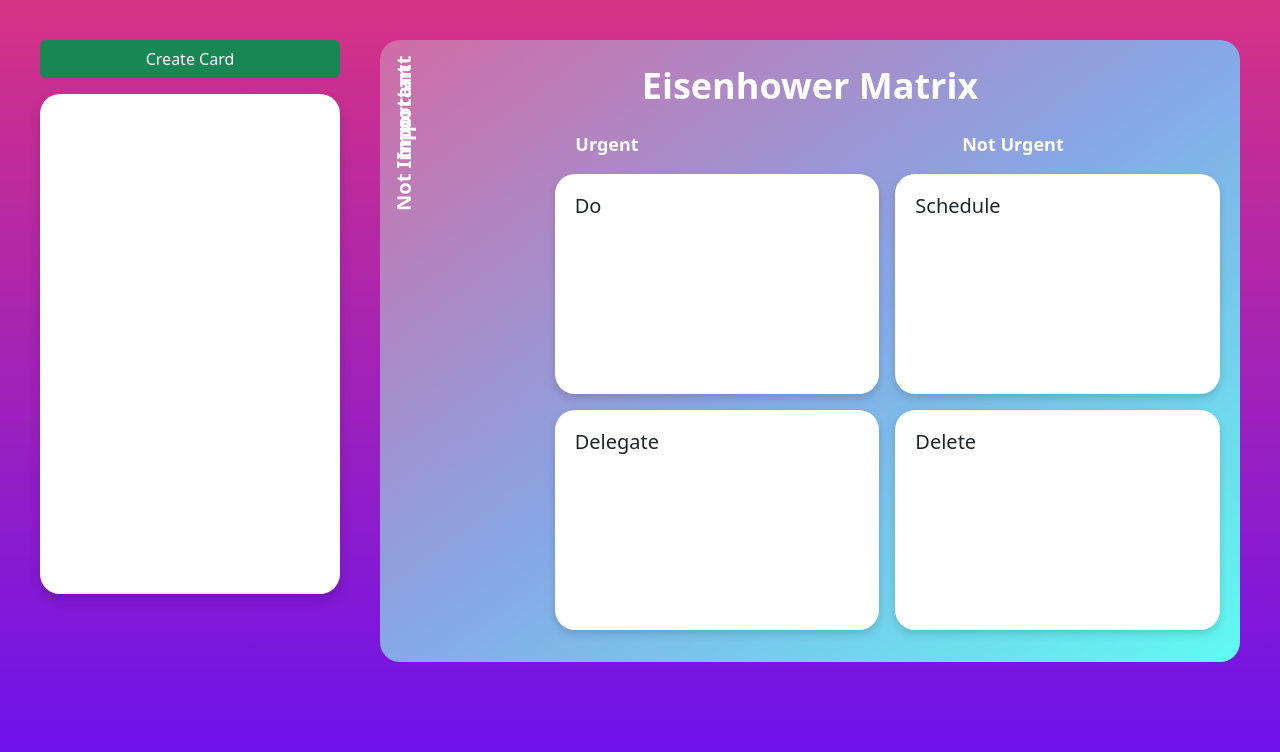
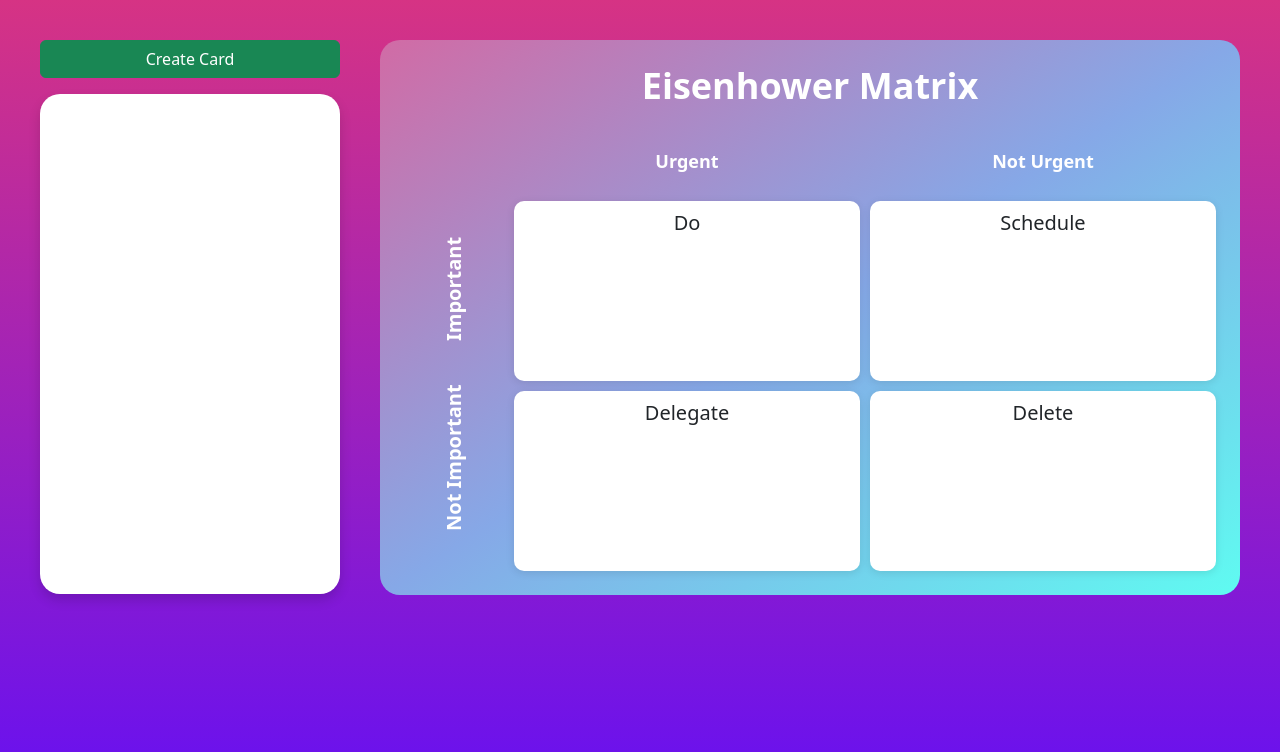
Before and after one commit to NavidNikoo/StudySkills, a React (Create React App) app: page / in a window 1280 px wide. Shown: the top 752 px of the page. Built offline with nearby package versions, Linux system fonts and the light colour scheme.

Commit message:
Eisenhower

```diff
--- a/src/components/EisenhowerMatrix/EisenhowerMatrix.css
+++ b/src/components/EisenhowerMatrix/EisenhowerMatrix.css
@@ -125,16 +125,40 @@
     padding: 10px;
 }
 
+.matrix-layout {
+    display: grid;
+    grid-template-columns: 100px 1fr 1fr;
+    grid-template-rows: 60px 1fr 1fr;
+    gap: 10px;
+    align-items: center;
+    text-align: center;
+}
+
+.top-label {
+    font-weight: bold;
+    font-size: 18px;
+    color: white;
+}
+
 .side-label {
     transform: rotate(-90deg);
-    transform-origin: left center;
+    transform-origin: center center;
     font-weight: bold;
     font-size: 20px;
     color: white;
+    white-space: nowrap;
     text-align: center;
-    white-space: nowrap;
+}
+
+.matrix-layout .quadrant {
+    background: white;
+    border-radius: 10px;
+    padding: 10px;
+    min-width: 250px;
+    min-height: 180px;
+    box-shadow: 0 2px 8px rgba(0, 0, 0, 0.1);
     display: flex;
+    flex-direction: column;
     align-items: center;
-    justify-content: center;
-    height: 100%;
+    justify-content: flex-start;
 }
--- a/src/components/EisenhowerMatrix/EisenhowerMatrix.js
+++ b/src/components/EisenhowerMatrix/EisenhowerMatrix.js
@@ -76,22 +76,15 @@ function EisenhowerMatrix() {
                     <div className="matrix-container p-4">
                         <h2 className="matrix-header mb-4">Eisenhower Matrix</h2>
 
-                        {/* Labels: Urgent / Not Urgent */}
-                        <div className="d-flex justify-content-center mb-2">
-                            <div className="matrix-label text-center">Urgent</div>
-                            <div className="matrix-label text-center">Not Urgent</div>
-                        </div>
+                        {/* 3x3 Grid Layout */}
+                        <div className="matrix-layout">
+                            {/* Top Row */}
+                            <div></div> {/* Empty cell */}
+                            <div className="top-label">Urgent</div>
+                            <div className="top-label">Not Urgent</div>
 
-                        <div className="d-flex">
-                            {/* Labels: Important / Not Important */}
-                            <div className="d-flex flex-column justify-content-between me-2" style={{ height: "100%" }}>
+                            {/* Second Row */}
                             <div className="side-label">Important</div>
-                                <div className="side-label">Not Important</div>
-                            </div>
-
-                            {/* Quadrants */}
-                            <div className="w-100">
-                                <div className="row">
                             <Quadrant
                                 title="Do"
                                 tasks={tasks.Do}
@@ -104,8 +97,9 @@ function EisenhowerMatrix() {
                                 onDrop={(e) => handleDrop(e, "Schedule")}
                                 onDragOver={allowDrop}
                             />
-                                </div>
-                                <div className="row">
+
+                            {/* Third Row */}
+                            <div className="side-label">Not Important</div>
                             <Quadrant
                                 title="Delegate"
                                 tasks={tasks.Delegate}
@@ -119,8 +113,6 @@ function EisenhowerMatrix() {
                                 onDragOver={allowDrop}
                             />
                         </div>
-                            </div>
-                        </div>
 
                     </div>
                 </div>
--- a/src/components/EisenhowerMatrix/Quadrant.js
+++ b/src/components/EisenhowerMatrix/Quadrant.js
@@ -3,22 +3,19 @@ import React from "react";
 function Quadrant({ title, tasks, onDrop, onDragOver }) {
     return (
         <div
-            className="col-md-6 p-2"
+            className="quadrant"
             onDrop={onDrop}
             onDragOver={onDragOver}
         >
-            <div className="matrix-box h-100">
-                <h5>{title}</h5>
-                <ul className="list-group">
-                    {tasks.map((task) => (
-                        <li className="list-group-item" key={task.id}>
-                            {task.text}
-                        </li>
-                    ))}
-                </ul>
-            </div>
+            <h5>{title}</h5>
+            {tasks.map(task => (
+                <div key={task.id} className="task-card">
+                    {task.text}
+                </div>
+            ))}
         </div>
     );
 }
 
+
 export default Quadrant;
```
Lines whose indentation alone changed are shown as unchanged.
